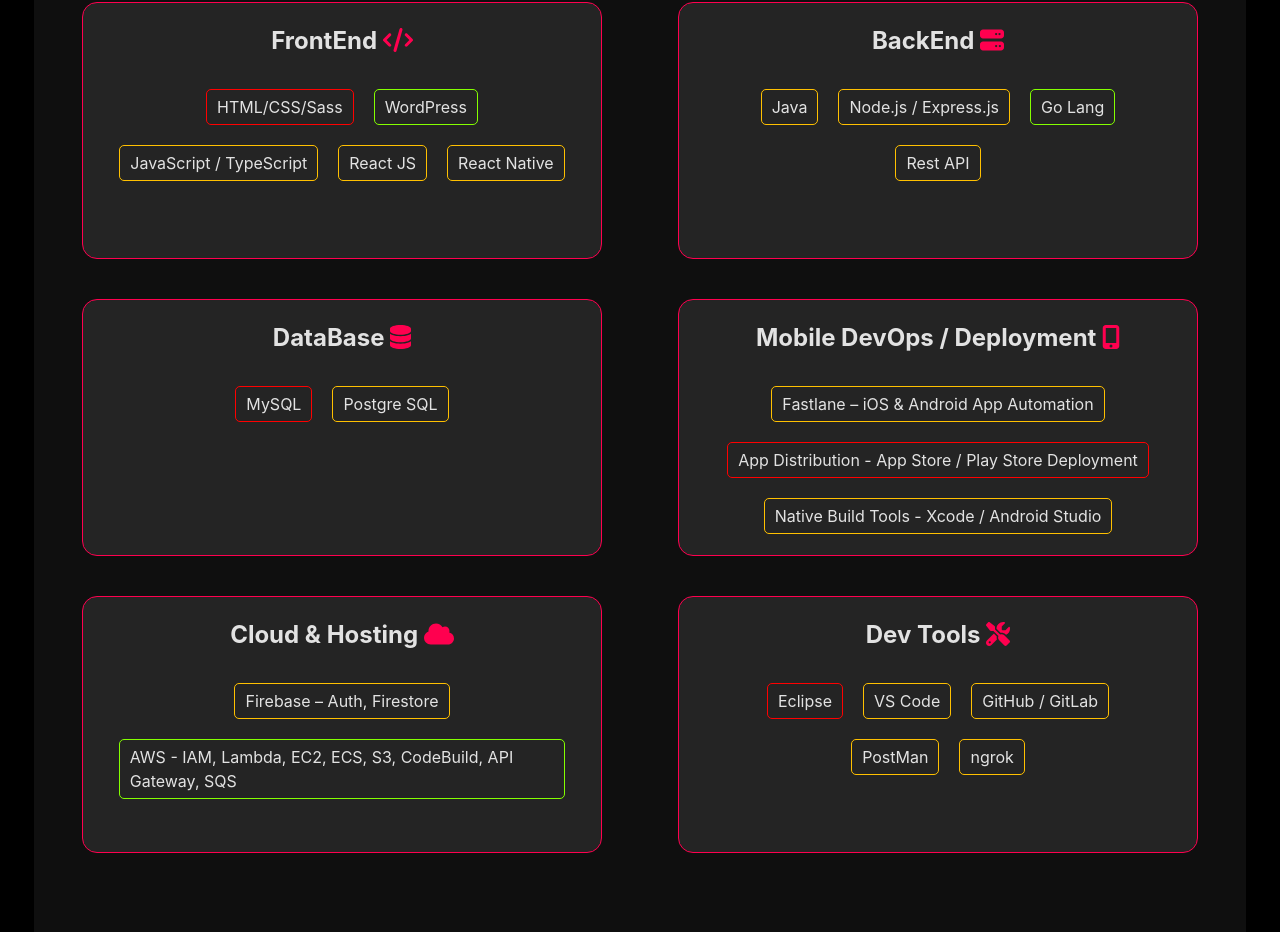
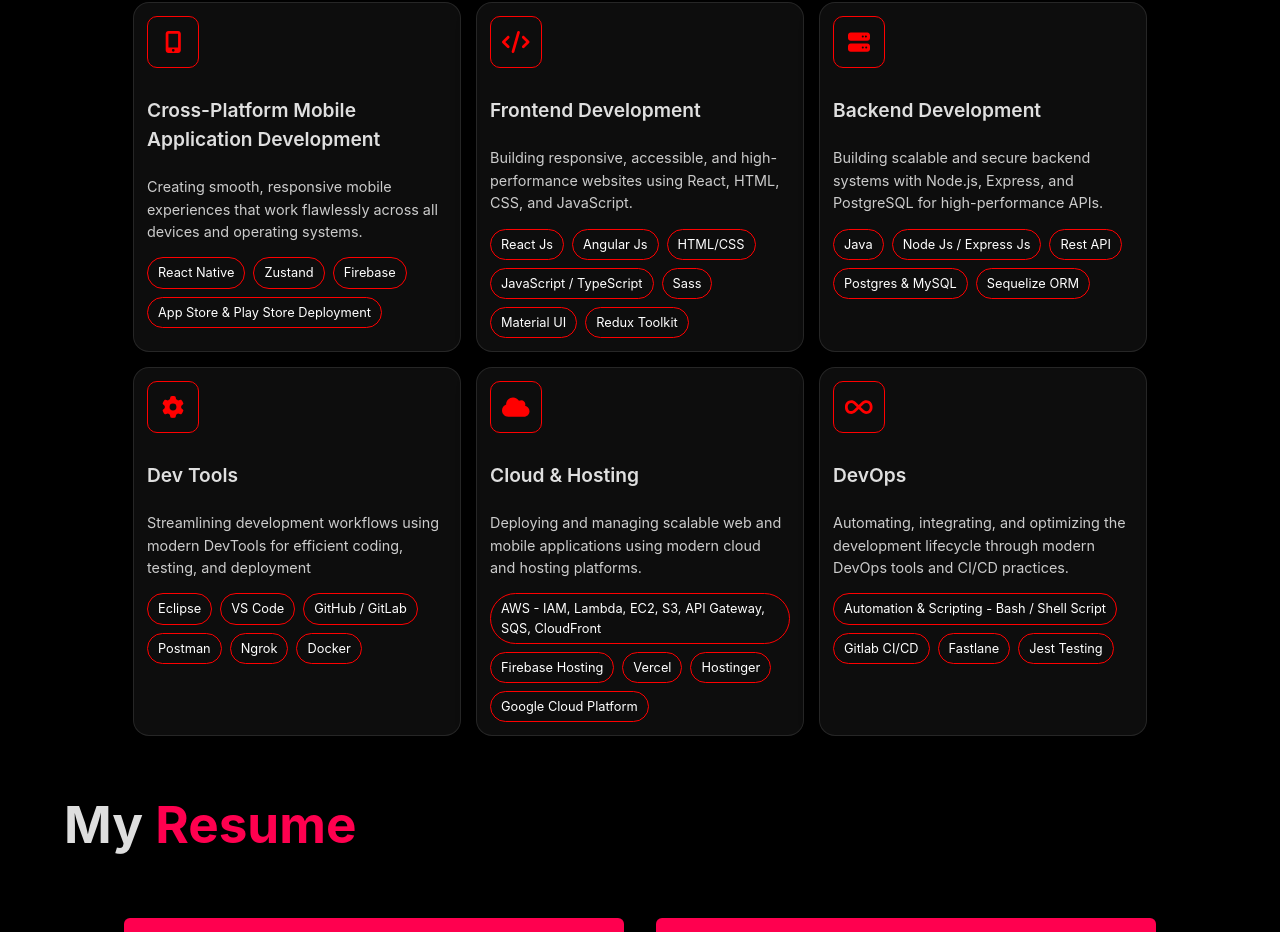
Before and after one commit to Pavanz09/My-Portfolio, a React (Vite) app: page / in a window 1280 px wide. Shown: the part 1845-2777 px from the top of the page. Built offline with nearby package versions, Linux system fonts and the light colour scheme.

Commit message:
redesigned skills and added resume section

```diff
--- a/package.json
+++ b/package.json
@@ -29,7 +29,7 @@
     "eslint-plugin-react": "^7.33.2",
     "eslint-plugin-react-hooks": "^4.6.0",
     "eslint-plugin-react-refresh": "^0.4.5",
-    "vite": "^5.1.4",
+    "vite": "^7.1.12",
     "vite-plugin-env-compatible": "^2.0.1"
   }
 }
--- a/src/App.jsx
+++ b/src/App.jsx
@@ -4,6 +4,7 @@
 import Contact from './components/Contact';
 import Projects from './components/Projects';
 import Skills from './components/Skills';
+import Resume from './components/Resume';
 import NavigationBar from './components/NavigationBar';
 import BottomNavBar from './components/BottomNavbar';
 import '../src/App.css';
@@ -17,6 +18,7 @@
     <MainPage/>
     <About/>
     <Skills/>
+    <Resume/>
     <Projects/>
     <Contact/>
     <CopyRightFooter/>
--- /dev/null
+++ b/src/components/Resume.jsx
@@ -0,0 +1,104 @@
+import '../styles/Resume.css';
+
+const Resume = () => {
+  return (
+    <div className="resumeContainer" id="resume">
+      <h1 className='resumeHeader'>My <span style={{ color: '#FF004F' }}>Resume</span></h1>
+      <div className="resumeSections">
+        <div className="resumeColumn">
+          <h2 className="resumeSectionTitle">EXPERIENCE</h2>
+
+          <ResumeCard
+            date="Jan 2025 – Present"
+            title="Software Development Engineer I"
+            company="Atom8 Robotic Labs PVT LTD"
+            aboutCompany="focuses on building reliable and innovative home automation products."
+            location="- Jayanagar Bengaluru"
+            bullets={[
+              "Led version migration of legacy Angular applications, improving performance and compatibility with modern frameworks.",
+              "Revamped UI components and made application layouts fully mobile responsive to enhance user experience across devices.",
+              "Developed a Node.js API to integrate BorderPass with Seneca systems, fetching spreadsheet data and converting it to CSV format.",
+              "Collaborated with cross-functional teams to gather requirements and deliver solutions aligning with institutional goals.",
+              "Maintained technical documentation for newly built APIs and user interface components."
+            ]}
+          />
+
+          <ResumeCard
+            date="Mar 2024 – Dec 2024"
+            title="Software Developer"
+            company="Digi Solvent InfoTech PVT LTD"
+            aboutCompany="is an IT company specializing in custom Web and WordPress development solutions for businesses."
+            location="- Bengaluru"
+            bullets={[
+              "Developed and implemented key HRMS modules including User Authentication, Dashboard, Employee Timesheet, and Leave Management using React Js and Node.js.",
+              "Collaborated with backend and design teams to ensure secure data handling, responsive UI, and smooth API integrations across modules.",
+              "Enhanced overall system usability and workflow efficiency through optimized state management using Redux Toolkit"
+            ]}
+          />
+
+          <ResumeCard
+            date="May 2023 – Feb 2024"
+            title="Junior Software Engineer"
+            company="Intelligrow Consultancy Services PVT LTD"
+            aboutCompany="provides innovative SaaS banking platforms that streamline financial operations and digital banking services."
+            location="- Gokul Road, Hubli"
+            bullets={[
+              "Design and ensure smooth front-end and back-end integration through cross-functional collaboration that led to reducing bugs from five to one during the test phases.",
+              "Joined daily stand-ups of cross-functional teams, resolved critical bugs that were affecting the responsiveness of the website and slowing it down at a high-traffic time.",
+              "Implemented OTP-based authentication systems for secure login"
+            ]}
+          />
+        </div>
+
+        <div className="resumeColumn">
+          <h2 className="resumeSectionTitle">EDUCATION</h2>
+
+          <ResumeCard
+            date="Sep 2019 – Aug 2022"
+            title="Bachelor of Engineering in Electronics & Communication"
+            company="Jain College Of Engineering"
+            location="- Sainagar, Hubli"
+            bullets={[
+              "Cumulative GPA: 7.25/10",
+              "Specialization: Embedded Systems, IOT, Network Analysis, and Software Development",
+              "Focus Areas: Digital & Analog Electronics, Internet of Things (IoT), Java, JavaScript."
+            ]}
+          />
+
+          <ResumeCard
+            date="June 2016 – May 2019"
+            title="Diploma in Electronics & Communication"
+            company="Nalanda Polytechnic"
+            location="- Gadag Road, Hubli"
+            bullets={[
+                "Cumulative Percentage: 60%",
+                "Specialization: Analog Electronics Circuits, MicroControllers & Arm Controllers, Data Communication & Networks",
+                "Focus Areas: PCB Design & Fabrication, MAT Lab, C Programming, IOT."
+
+            ]}
+          />
+        </div>
+      </div>
+    </div>
+  );
+};
+
+export default Resume;
+
+// ✅ Reusable Card Component
+function ResumeCard({ date, title, company, aboutCompany, location, bullets }) {
+  return (
+    <div className="resumeCard">
+      <p className="resumeDate">{date}</p>
+      <h3 className="resumeTitle">{title}</h3>
+      <p className="resumeCompany">{company}</p>
+      <p className="resumeAboutCompany">{aboutCompany}</p>
+      <p className="resumeLocation">{location}</p>
+      <ul className="resumeBullets">
+        {bullets.map((point, index) => (
+          <li key={index}>{point}</li>
+        ))}
+      </ul>
+    </div>
+  );
+}
--- a/src/components/Skills.jsx
+++ b/src/components/Skills.jsx
@@ -1,151 +1,98 @@
-import React from 'react';
-import '../styles/Skills.css'
+import '../styles/Skills.css';
 import { FontAwesomeIcon } from '@fortawesome/react-fontawesome';
-import { faCode , faCloud , faServer , faDatabase , faScrewdriverWrench , faSquare , faMobileScreenButton} from '@fortawesome/free-solid-svg-icons';
-
-
+import { faPaintBrush, faCode, faBullhorn, faMobileScreenButton, faServer, faGear, faCloud, faInfinity } from '@fortawesome/free-solid-svg-icons';
 
 const Skills = () => {
   return (
-    <div className='SkillsContainer' id='skills'>
-    <h1 className='professionalSkillsHeader'>Professional<span style={{color:'#FF004F'}}> Skills</span></h1>
-    <div className='skillsMain'>
-    <SkillsCards/>
+    <div className='ServicesContainer' id='services'>
+      <h1 className='skillsHeader'>My <span style={{ color: '#FF004F' }}>Skills</span></h1>
+      <div className='servicesMain'>
+        <SkillsCards />
       </div>
-    <ColorDescription/>
     </div>
-  )
+  );
 };
 
 export default Skills;
 
-
-function SkillsCards(){
-  const SkillsData = [
+function SkillsCards() {
+  const ServicesData = [
     {
-      id:1,
-      techTitle: 'FrontEnd',
-      icon:faCode
+      id: 1,
+      title: 'Cross-Platform Mobile Application Development',
+      icon: faMobileScreenButton,
+      description:
+        'Creating smooth, responsive mobile experiences that work flawlessly across all devices and operating systems.',
+      tags: ['React Native', 'Zustand', 'Firebase', 'App Store & Play Store Deployment'],
+      color: '#ff0000',
     },
     {
-      id:2,
-      techTitle: 'BackEnd',
-      icon:faServer
+      id: 2,
+      title: 'Frontend Development',
+      icon: faCode,
+      description:
+        'Building responsive, accessible, and high-performance websites using React, HTML, CSS, and JavaScript.',
+      tags: ['React Js', 'Angular Js', 'HTML/CSS', 'JavaScript / TypeScript',  'Sass', 'Material UI', 'Redux Toolkit' ],
+      color: '#ff0000',
     },
     {
-      id:3,
-      techTitle: 'DataBase',
-      icon:faDatabase
+      id: 3,
+      title: 'Backend Development',
+      icon: faServer,
+      description:
+        'Building scalable and secure backend systems with Node.js, Express, and PostgreSQL for high-performance APIs.',
+      tags: ['Java', 'Node Js / Express Js', 'Rest API', 'Postgres & MySQL', 'Sequelize ORM'],
+      color: '#ff0000',
     },
     {
-      id:4,
-      techTitle: 'Mobile DevOps / Deployment',
-      icon:faMobileScreenButton
+      id: 4,
+      title: 'Dev Tools',
+      icon: faGear,
+      description:
+        'Streamlining development workflows using modern DevTools for efficient coding, testing, and deployment',
+      tags: ['Eclipse', 'VS Code', 'GitHub / GitLab', 'Postman', 'Ngrok', 'Docker'],
+      color: '#ff0000',
     },
     {
-      id:5,
-      techTitle: 'Cloud & Hosting',
-      icon:faCloud
+      id: 5,
+      title: 'Cloud & Hosting',
+      icon: faCloud,
+      description:
+        'Deploying and managing scalable web and mobile applications using modern cloud and hosting platforms.',
+      tags: ['AWS - IAM, Lambda, EC2, S3, API Gateway, SQS, CloudFront','Firebase Hosting', 'Vercel', 'Hostinger', 'Google Cloud Platform'],
+      color: '#ff0000',
     },
     {
-      id:6,
-      techTitle: 'Dev Tools',
-      icon:faScrewdriverWrench
-    }
-  ]
-  const FrontEndTech = [
-    { techStack: 'HTML/CSS/Sass' ,color: '#ff0000'},
-    { techStack: 'WordPress' ,color: '#84ff00'},
-    { techStack: 'JavaScript / TypeScript' ,color: '#FFC000'},
-    { techStack: 'React JS' ,color: '#FFC000'},
-    { techStack: 'React Native' ,color: '#FFC000'}
+      id: 6,
+      title: 'DevOps',
+      icon: faInfinity,
+      description:
+        'Automating, integrating, and optimizing the development lifecycle through modern DevOps tools and CI/CD practices.',
+      tags: ['Automation & Scripting - Bash / Shell Script ', 'Gitlab CI/CD', 'Fastlane', 'Jest Testing'],
+      color: '#ff0000',
+    },
   ];
 
-  const BackEndTech = [
-    { techStack: 'Java' ,color: '#FFC000'},
-    { techStack: 'Node.js / Express.js' ,color: '#FFC000'},
-    { techStack: 'Go Lang' ,color: '#84ff00'},
-    { techStack: 'Rest API' ,color: '#FFC000'}
-  ];
-
-  const DatabaseTech = [
-    { techStack: 'MySQL' ,color: '#ff0000'},
-    { techStack: 'Postgre SQL' ,color: '#FFC000'}
-  ];
-
-  const mobileDevopsDeployment = [
-    { techStack: 'Fastlane – iOS & Android App Automation' ,color: '#FFC000'},
-    { techStack: 'App Distribution - App Store / Play Store Deployment' ,color: '#ff0000'},
-    { techStack: 'Native Build Tools - Xcode / Android Studio' ,color: '#FFC000'}
-  ];
-
-  const cloudHosting = [
-    { techStack: 'Firebase – Auth, Firestore' ,color: '#FFC000'},
-    { techStack: 'AWS - IAM, Lambda, EC2, ECS, S3, CodeBuild, API Gateway, SQS' ,color: '#84ff00'}
-  ];
-
-  const Tools = [
-    { techStack: 'Eclipse' ,color: '#ff0000'},
-    { techStack: 'VS Code' ,color: '#FFC000'},
-    { techStack: 'GitHub / GitLab' ,color: '#FFC000'},
-    { techStack: 'PostMan' ,color: '#FFC000'},
-    { techStack: 'ngrok' ,color: '#FFC000'}
-  ];
-
-return(
+  return (
     <>
-  {SkillsData.map((item , index) => (
-  <div key={index} className='skillsBody'>
-    <h2 className='skillsHeader'>{item.techTitle}&nbsp;<FontAwesomeIcon style={{color:'#FF004F'}} icon={item.icon} /></h2>
-    <div className='techStackBody'>
-    {item.techTitle === 'FrontEnd' && FrontEndTech.map((item, index) => (
-              <div key={index} className='techStack' style={{ border: `1px solid ${item.color}` }}>
-                <p className='techStackData'>{item.techStack}</p>
+      {ServicesData.map((item, index) => (
+        <div key={index} className='serviceCard'>
+          <div className='serviceIconBox' style={{ border: `1px solid ${item.color}` }}>
+            <FontAwesomeIcon icon={item.icon} style={{ color: item.color, fontSize: '22px' }} />
           </div>
-            ))}
-            {item.techTitle === 'BackEnd' && BackEndTech.map((item, index) => (
-              <div key={index} className='techStack' style={{ border: `1px solid ${item.color}` }}>
-                <p className='techStackData'>{item.techStack}</p>
-              </div>
-            ))}
-            {item.techTitle === 'DataBase' && DatabaseTech.map((item, index) => (
-              <div key={index} className='techStack' style={{ border: `1px solid ${item.color}` }}>
-                <p className='techStackData'>{item.techStack}</p>
-              </div>
-            ))}
-            {item.techTitle === 'Mobile DevOps / Deployment' && mobileDevopsDeployment.map((item, index) => (
-              <div key={index} className='techStack' style={{ border: `1px solid ${item.color}` }}>
-                <p className='techStackData'>{item.techStack}</p>
-              </div>
-            ))}
-            {item.techTitle === 'Cloud & Hosting' && cloudHosting.map((item, index) => (
-              <div key={index} className='techStack' style={{ border: `1px solid ${item.color}` }}>
-                <p className='techStackData'>{item.techStack}</p>
-              </div>
-            ))}
-            {item.techTitle === 'Dev Tools' && Tools.map((item, index) => (
-              <div key={index} className='techStack' style={{ border: `1px solid ${item.color}` }}>
-                <p className='techStackData'>{item.techStack}</p>
-              </div>
+          <h2 className='serviceTitle'>
+            {item.title}
+          </h2>
+          <p className='serviceDescription'>{item.description}</p>
+          <div className='serviceTags'>
+            {item.tags.map((tag, i) => (
+              <span key={i} className='serviceTag' style={{ border: `1px solid ${item.color}` }}>
+                {tag}
+              </span>
             ))}
           </div>
         </div>
       ))}
     </>
-)
+  );
 }
-
-function ColorDescription(){
-  return(
-    <>
-    <div className='colorDescriptionBox'>
-    <p className='colorDescriptionBoxName'>
-    <FontAwesomeIcon icon={faSquare} style={{color:'#ff0000'}} />&nbsp; Proficient</p>
-    <p className='colorDescriptionBoxName'>
-    <FontAwesomeIcon icon={faSquare} style={{color:'#FFC000'}}/>&nbsp; Intermediate</p>
-    <p className='colorDescriptionBoxName'>
-    <FontAwesomeIcon icon={faSquare} style={{color:'#84ff00'}}/>&nbsp; Beginner</p>
-    </div>
-    </>
-  )
-}
--- /dev/null
+++ b/src/styles/Resume.css
@@ -0,0 +1,87 @@
+.resumeContainer {
+    margin: auto;
+    width: 90%;
+    padding: 30px;
+}
+
+.resumeHeader {
+ margin:0px 0px 50px 0px;
+}
+
+.resumeSections {
+  display: flex;
+  flex-wrap: wrap;
+  justify-content: center;
+  gap: 2rem;
+}
+
+.resumeColumn {
+  flex: 1;
+  min-width: 340px;
+  max-width: 500px;
+}
+
+.resumeSectionTitle {
+  background-color: #FF004F;
+  color: black;
+  font-weight: 700;
+  padding: 12px 24px;
+  text-align: center;
+  border-radius: 6px;
+  margin-bottom: 20px;
+  font-size: 1.2rem;
+}
+
+.resumeCard {
+  background-color: #000000;
+  border-radius: 10px;
+  padding: 25px;
+  margin-bottom: 25px;
+  border: 1px solid #FF004F;
+  box-shadow: 0 4px 12px rgba(253, 16, 16, 0.15);
+  transition: transform 0.2s ease, box-shadow 0.2s ease;
+}
+
+.resumeCard:hover {
+  transform: translateY(-5px);
+  box-shadow: 0 6px 16px rgba(244, 41, 41, 0.25);
+}
+
+.resumeDate {
+  color: #FF004F;
+  font-weight: 600;
+  margin-bottom: 5px;
+}
+
+.resumeTitle {
+  font-size: 1.1rem;
+  font-weight: 600;
+  margin-bottom: 6px;
+}
+
+.resumeCompany {
+  font-weight: 600;
+  color: #FF004F;
+  text-transform: uppercase;
+  font-size: 0.9rem;
+}
+
+.resumeLocation {
+  color: #e4e4e4;
+  font-size: 0.85rem;
+  margin-bottom: 10px;
+}
+
+.resumeAboutCompany {
+  color: #aaa;
+  font-size: 0.85rem;
+  margin-bottom: 10px;
+}
+
+.resumeBullets {
+  list-style-type: disc;
+  padding-left: 20px;
+  color: #ccc;
+  font-size: 0.9rem;
+  line-height: 1.5;
+}
--- a/src/styles/Skills.css
+++ b/src/styles/Skills.css
@@ -1,107 +1,90 @@
-.SkillsContainer{
+.ServicesContainer {
     margin: auto;
     width: 90%;
     padding: 30px;
-    /* border: 1px solid #FF004F;  */
-    background-color: #0f0f0f;
-    border-radius: 10px;
-    -webkit-border-radius: 10px;
-    -moz-border-radius: 10px;
-    -ms-border-radius: 10px;
-    -o-border-radius: 10px;
 }
-.skillsMain{
-    display: flex;
-    align-items: center;
-    justify-content: space-around;
-    flex-wrap: wrap;
-    gap: 40px;
+
+.servicesHeader {
+  font-size: 2rem;
+  font-weight: 700;
+  text-align: center;
+  margin-bottom: 40px;
 }
-.skillsBody{
-    height: 235px;
-    width: 45%;
-    background-color:#242424;
-    border: 1px solid #FF004F;
-    border-radius: 15px;
-    padding-bottom: 20px;
-    -webkit-border-radius: 15px;
-    -moz-border-radius: 15px;
-    -ms-border-radius: 15px;
-    -o-border-radius: 15px;
+
+.servicesMain {
+  display: flex;
+  flex-wrap: wrap;
+  justify-content: center;
+  gap: 15px;
 }
-.skillsBody:hover{
-    transition: 0.2s ease-in all;
-    transform: translateY(5px);
-    box-shadow: 0px 0px 35px -20px rgba(255,0,79,1);
-    -webkit-transition: 0.2s ease-in all;
-    -moz-transition: 0.2s ease-in all;
-    -ms-transition: 0.2s ease-in all;
-    -o-transition: 0.2s ease-in all;
-    -webkit-transform: translateY(5px);
-    -moz-transform: translateY(5px);
-    -ms-transform: translateY(5px);
-    -o-transform: translateY(5px);
+
+.serviceCard {
+  width: 300px;
+  background: rgba(255, 255, 255, 0.05);
+  border: 1px solid rgba(255, 255, 255, 0.1);
+  border-radius: 16px;
+  padding: 13px;
+  backdrop-filter: blur(10px);
+  transition: all 0.3s ease;
+  box-shadow: 0 8px 20px rgba(0, 0, 0, 0.25);
+  display: flex;
+  flex-direction: column;
+  align-items: flex-start;
+}
+
+.serviceCard:hover {
+  transform: translateY(-8px);
+  border-color: #FF004F;
+  box-shadow: 0 12px 24px rgba(255, 0, 79, 0.25);
+}
+
+.serviceIconBox {
+  width: 50px;
+  height: 50px;
+  border-radius: 10px;
+  display: flex;
+  justify-content: center;
+  align-items: center;
+  margin-bottom: 12px;
+  transition: all 0.3s ease;
+}
+
+.serviceTitle {
+  font-size: 1.2rem;
+  font-weight: 600;
+  margin-bottom: 8px;
+}
+
+.serviceDescription {
+  font-size: 0.9rem;
+  line-height: 1.4rem;
+  color: #ccc;
+  margin-bottom: 14px;
+}
+
+.serviceTags {
+  display: flex;
+  flex-wrap: wrap;
+  gap: 8px;
+}
+
+.serviceTag {
+  font-size: 0.8rem;
+  padding: 5px 10px;
+  border-radius: 999px;
+  color: #fff;
+  transition: 0.3s;
 }
 .skillsHeader{
-    text-align: center;
+        margin:0px 0px 50px 0px;
 }
-.techStackBody{
+
+
+@media (max-width: 768px) {
+  .servicesMain {
     width: 90%;
-    justify-content: center;
-    align-items: center;
-    display: flex;
-    flex-wrap: wrap;
-    margin: auto;
+  }
+  .serviceCard {
+    width: 100%;
+  }
 }
-.techStack{
-    display: flex;
-    flex-direction: column;
-    justify-content: center;
-    align-items: center;
-    border-radius: 5px;
-    -webkit-border-radius: 5px;
-    margin: 10px;
-    -moz-border-radius: 5px;
-    -ms-border-radius: 5px;
-    -o-border-radius: 5px;
-}
-.techStackData{
-    padding: 5px 10px;
-    margin: 0;
-}
-.colorDescriptionBox{
-    display: flex;
-    gap: 15px
-    align-items: flex-start;
-    margin: 60px 0px 15px 0px;
-    height: fit-content;
-    width: fit-content;
-    padding: 0px 15px 0px 15px;
-    background-color: transparent;
-}
-.colorDescriptionBoxName{
-    margin-bottom: -15px;
-}
-.professionalSkillsHeader{
-    margin:0px 0px 50px 0px;
-}
-@media only screen and (max-width: 768px) {
-    .skillsBody{
-        height: max-content;
-        width: 90%;
-    }
-    .SkillsContainer{
-        padding: 0;
-    }
-    .colorDescriptionBox {
-        gap: 9px;
-        flex-direction: row;
-        margin: auto;
-    }
-    .colorDescriptionBoxName{
-        margin-bottom: 20px;
-    }
-    .professionalSkillsHeader{
-       text-align: center;
-    }
-}
```
Also changed, not shown: 1 other file (tests, documents, lock files or other folders). Lines whose indentation alone changed are shown as unchanged.
